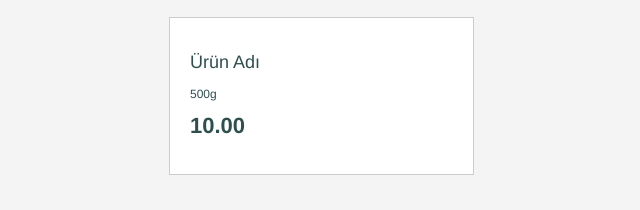
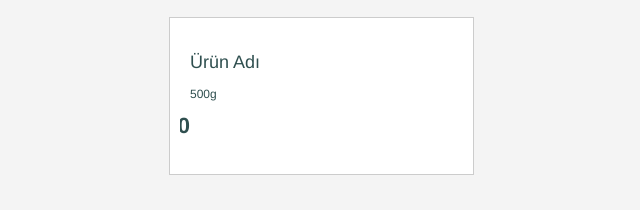
Before and after one commit to muratsahilli/muratsahilli.github.io, a plain HTML site: page index.html in a window 1280 px wide. Shown: the part 423-633 px from the top of the page, 319-959 px from the left. Drawn offline with Linux system fonts and the light colour scheme.

Commit message:
price text anchor end

```diff
--- a/index.html
+++ b/index.html
@@ -78,7 +78,7 @@
                 500g
             </text>
             <!-- Alt Kısım: Fiyat -->
-            <text id="svgPrice" x="10" y="105" font-family="Helvetica" font-size="22" font-weight="bold" text-anchor="start" fill="#2F4F4F">
+            <text id="svgPrice" x="10" y="105" font-family="Helvetica" font-size="22" font-weight="bold" text-anchor="end" fill="#2F4F4F">
                 10.00
             </text>
         </svg>
```
